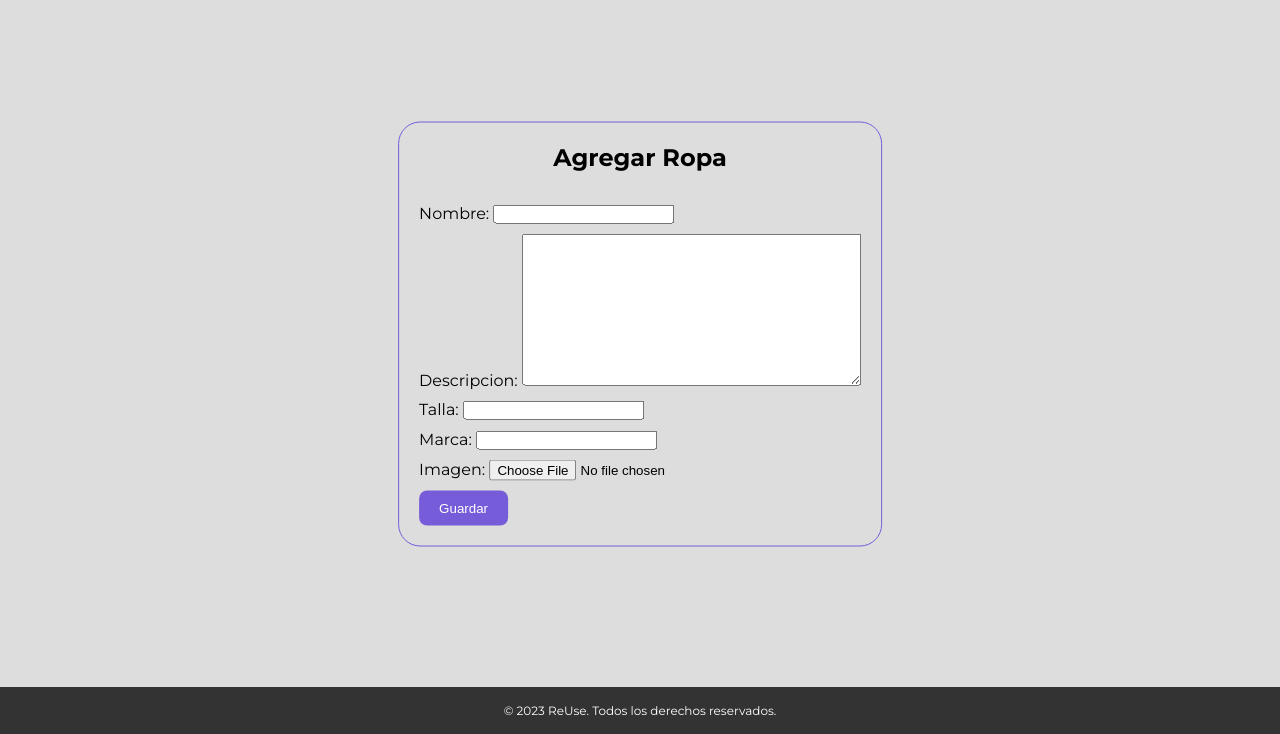
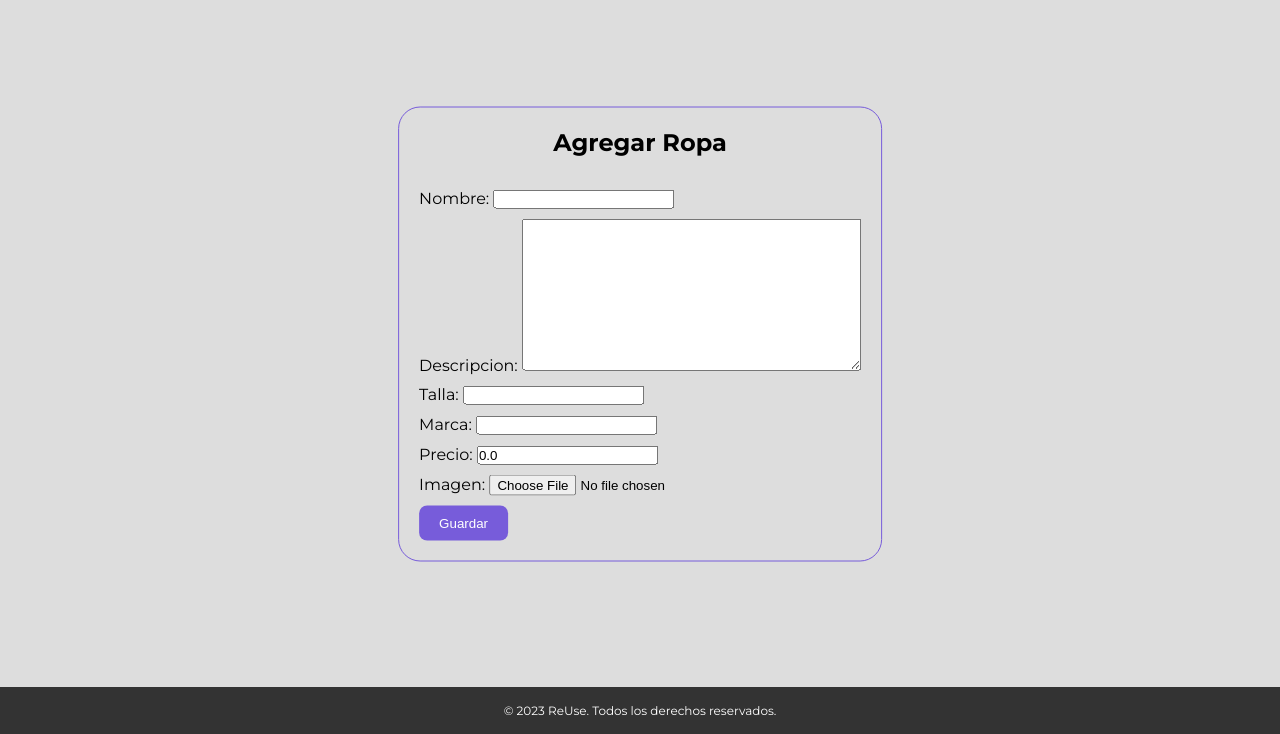
Before and after one commit to FantasmaDelBosque/Final, a Django app: page /accounts/agregar-ropa/ in a window 1280 px wide. Shown: the part 66-800 px from the top of the page. Run offline with Django 4.2, Linux system fonts and the light colour scheme; a user stored in the database is signed in.

Commit message:
usuarios logeados pueden agregar productos

```diff
--- a/accounts/forms.py
+++ b/accounts/forms.py
@@ -16,14 +16,14 @@ class CustomAuthenticationForm(AuthenticationForm):
 class RopaForm(forms.ModelForm):
     class Meta:
         model = Ropa
-        fields = ['nombre', 'descripcion', 'talla', 'marca', 'imagen']
+        fields = ['nombre', 'descripcion', 'talla', 'marca','precio', 'imagen']
 
 class ZapatosForm(forms.ModelForm):
     class Meta:
         model = Zapatos
-        fields = ['nombre', 'descripcion', 'talla', 'marca', 'imagen']
+        fields = ['nombre', 'descripcion', 'talla', 'marca','precio', 'imagen']
 
 class AccesoriosForm(forms.ModelForm):
     class Meta:
         model = Accesorios
-        fields = ['nombre', 'descripcion', 'precio', 'talla', 'marca', 'imagen']
+        fields = ['nombre', 'descripcion', 'talla', 'marca','precio', 'imagen']
--- a/accounts/models.py
+++ b/accounts/models.py
@@ -40,6 +40,7 @@ class Ropa(models.Model):
     descripcion = models.TextField()
     talla = models.CharField(max_length=10)
     marca = models.CharField(max_length=100)
+    precio = models.DecimalField(max_digits=10, decimal_places=2, default=0.0)
     imagen = models.ImageField(upload_to='ropa/')  # Asegúrate de configurar correctamente la ruta de carga de imágenes
 
 
@@ -49,6 +50,7 @@ class Zapatos(models.Model):
     descripcion = models.TextField()
     talla = models.CharField(max_length=10)
     marca = models.CharField(max_length=100)
+    precio = models.DecimalField(max_digits=10, decimal_places=2, default=0.0)
     imagen = models.ImageField(upload_to='zapatos/')  # Asegúrate de configurar correctamente la ruta de carga de imágenes
 
     # def __str__(self):
@@ -58,9 +60,9 @@ class Zapatos(models.Model):
 class Accesorios(models.Model):
     nombre = models.CharField(max_length=255)
     descripcion = models.TextField()
-    precio = models.DecimalField(max_digits=10, decimal_places=2)  # Campo para el precio
     talla = models.CharField(max_length=10)
     marca = models.CharField(max_length=100)
+    precio = models.DecimalField(max_digits=10, decimal_places=2, default=0.0)
     imagen = models.ImageField(upload_to='accesorios/')  # Asegúrate de configurar correctamente la ruta de carga de imágenes
 
     # def __str__(self):
--- a/accounts/templates/lista_accesorios.html
+++ b/accounts/templates/lista_accesorios.html
@@ -15,9 +15,9 @@
                     <div class="informacion">
                         <strong>{{ accesorio.nombre }}</strong><br>
                         Descripción: {{ accesorio.descripcion }}<br>
-                        Precio: ${{ accesorio.precio }}<br>
                         Talla: {{ accesorio.talla }}<br>
                         Marca: {{ accesorio.marca }}<br>
+                        Precio: ${{ accesorio.precio }}<br>
                     </div>
                 </li>
             {% endfor %}
--- a/accounts/templates/lista_ropa.html
+++ b/accounts/templates/lista_ropa.html
@@ -18,6 +18,7 @@
                         Descripción: {{ ropa.descripcion }}<br>
                         Talla: {{ ropa.talla }}<br>
                         Marca: {{ ropa.marca }}<br>
+                        Precio: ${{ ropa.precio }}<br>
                     </div>
                 </li>
             {% endfor %}
--- a/accounts/templates/lista_zapatos.html
+++ b/accounts/templates/lista_zapatos.html
@@ -22,6 +22,7 @@
                         Descripción: {{ zapato.descripcion }}<br>
                         Talla: {{ zapato.talla }}<br>
                         Marca: {{ zapato.marca }}<br>
+                        Precio: ${{ zapato.precio }}<br>
                     </div>
                 </li>
             {% endfor %}
```
Also changed, not shown: ReuseProject/README.md, accounts/migrations/0004_ropa_precio_zapatos_precio_alter_accesorios_precio.py (added), db.sqlite3, media/ropa/crop-top.jpeg (added).
